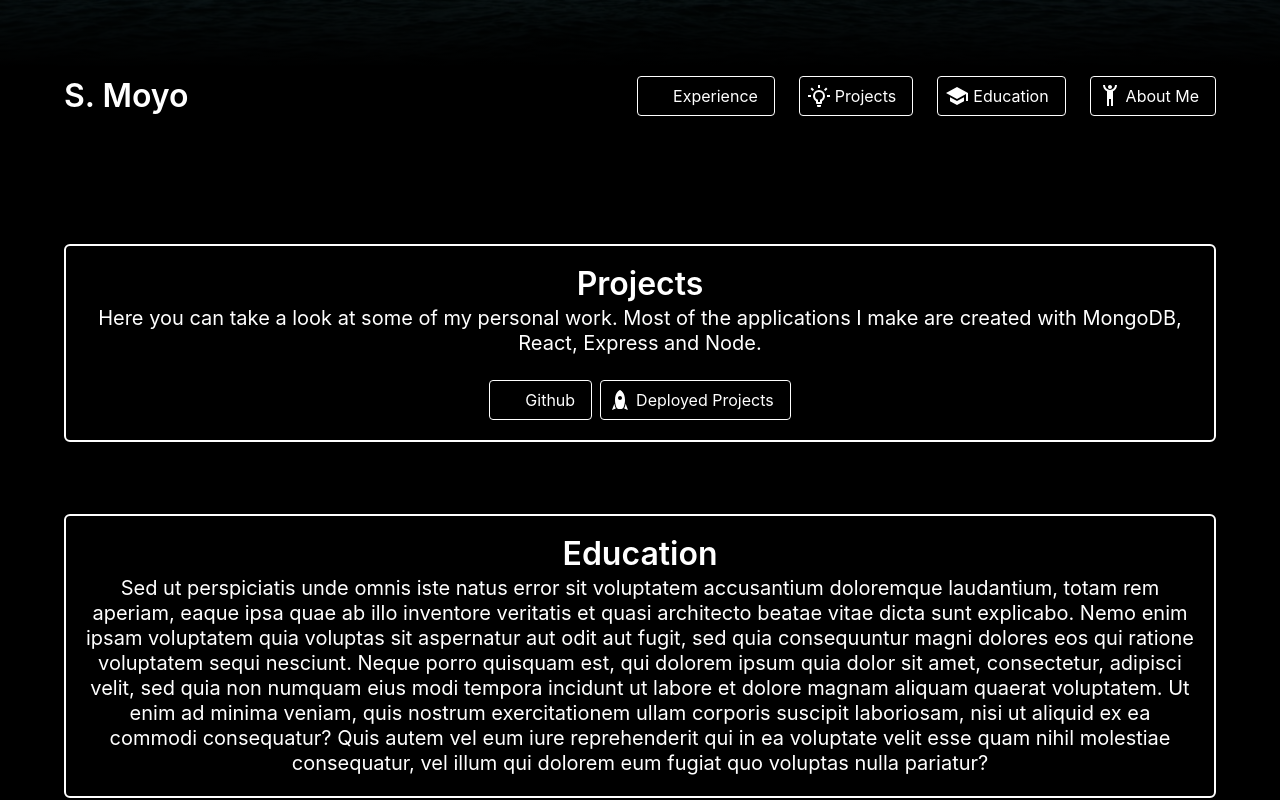
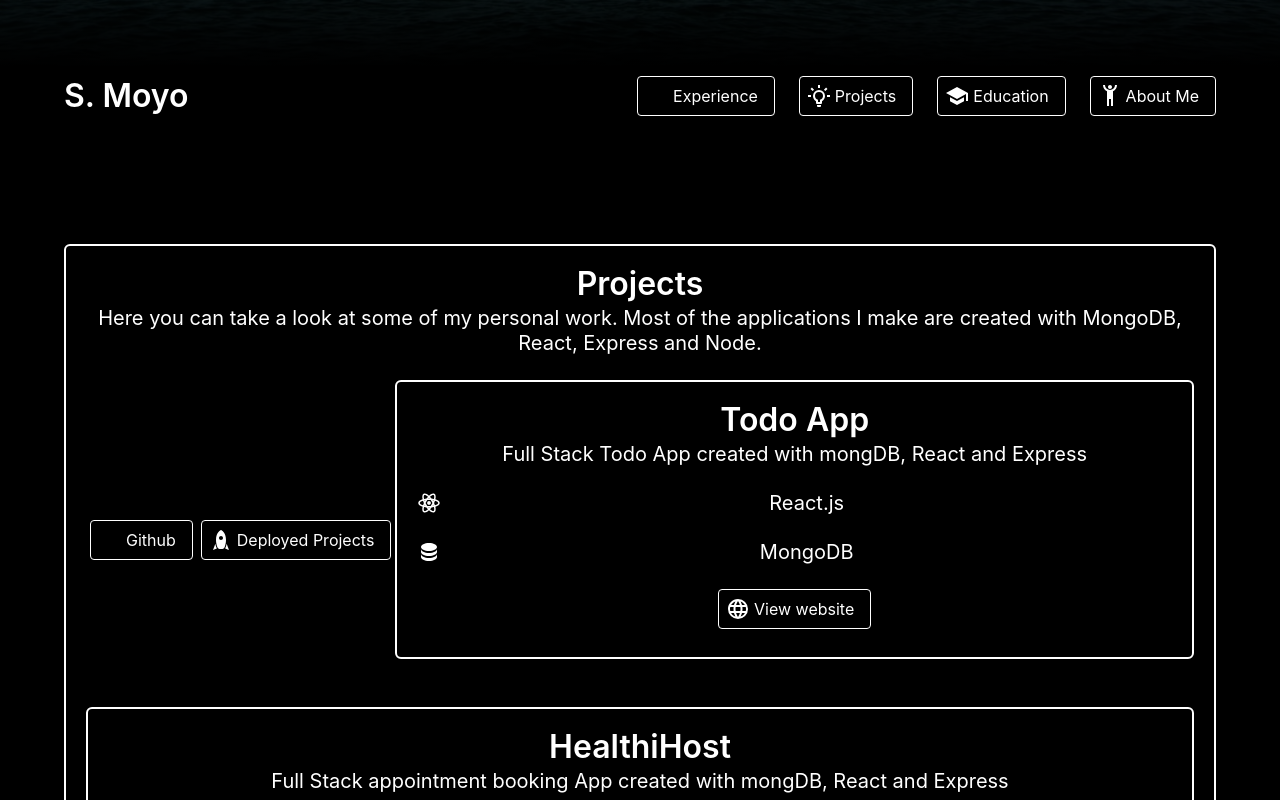
Before and after one commit to ShaneMoyo/portfolio-, a React (Create React App) app: page / in a window 1280 px wide. Both pictures are taken after a click on the link "Deployed Projects". Shown: the part 732-1532 px from the top of the page. Built offline with nearby package versions, Linux system fonts and the light colour scheme; a small style sheet from the web is missing.

Commit message:
Addprojects section for deployed work.

```diff
--- a/src/components/navbar/navbar.js
+++ b/src/components/navbar/navbar.js
@@ -1,9 +1,8 @@
 import React, { useState } from 'react';
 import {  mdiHumanHandsup, mdiAccountBadgeHorizontalOutline, mdiLightbulbOnOutline, mdiSchool } from '@mdi/js'
-import Icon from '@mdi/react'
+import { experience, about, projects, education } from '../../locales/translations';
 import Button from '../utils/Button';
 import Hamburger from './hamburger';
-import { experience, about, projects, education } from '../../locales/translations';
 function Navbar() {
 
   const [stickyNav, setStickyNav] = useState(false);
--- /dev/null
+++ b/src/components/projects/ProjectItem.js
@@ -0,0 +1,37 @@
+import React from 'react';
+import ScrollAnimation from 'react-animate-on-scroll';
+import Icon from '@mdi/react';
+import Button from '../utils/Button'
+import { mdiReact, mdiDatabase, mdiWeb } from '@mdi/js';
+
+function PorjectItem({link, copy: {title, subtitle} }) {
+  return (
+    <div class="container animated fadeIn">
+      <div class="box black is-outlined has-text-white" >
+        <h1 class="title">{title}</h1>
+        <h1 class="subtitle">{subtitle}</h1>
+
+        <span class="icon is-pulled-left">
+          <Icon path={mdiReact}
+          size={4}
+          color="white"
+          />
+        </span>
+        <h1 class="subtitle">React.js</h1>
+
+        <span class="icon is-pulled-left">
+          <Icon path={mdiDatabase}
+          size={4}
+          color="white"
+          />
+        </span>
+        <h1 class="subtitle">MongoDB</h1>
+        <Button text="View website" link={link} icon={mdiWeb}/>
+
+      </div>
+      <br/>
+    </div>
+  );
+}
+
+export default PorjectItem;
--- a/src/components/projects/ProjectOutlets.js
+++ b/src/components/projects/ProjectOutlets.js
@@ -2,10 +2,11 @@ import React, {useState} from 'react';
 import { projects } from '../../locales/translations';
 import {  mdiGithubCircle, mdiRocket } from '@mdi/js'
 import Button from '../utils/Button.js';
+import ProjectItem from './ProjectItem.js';
 
 export default function ProjectOutlet() {
   const [openProjects, setOpenProjects] = useState(false);
-  const { github, deployed } = projects.button;
+  const { button: {github, deployed}, todo, healthihost } = projects;
 
   return (
     <div class="buttons is-centered">
@@ -19,5 +20,8 @@ export default function ProjectOutlet() {
         onClick={() => setOpenProjects(!openProjects)}
         text={deployed}
       />
+
+      {openProjects && <ProjectItem link="https://shanestodolist.herokuapp.com/" copy={todo}/>}
+      {openProjects && <ProjectItem link="https://healthihost-qa.herokuapp.com/" copy={healthihost}/>}
     </div>);
 }
--- a/src/locales/translations.js
+++ b/src/locales/translations.js
@@ -25,6 +25,14 @@ export const projects = {
     "button": {
       "github": "Github",
       "deployed": "Deployed Projects"
+    },
+    "todo": {
+      "title": "Todo App",
+      "subtitle": "Full Stack Todo App created with mongDB, React and Express"
+    },
+    "healthihost": {
+      "title": "HealthiHost",
+      "subtitle": "Full Stack appointment booking App created with mongDB, React and Express"
     }
   }
 
```
